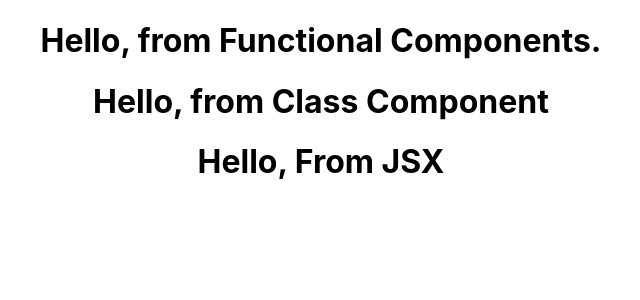
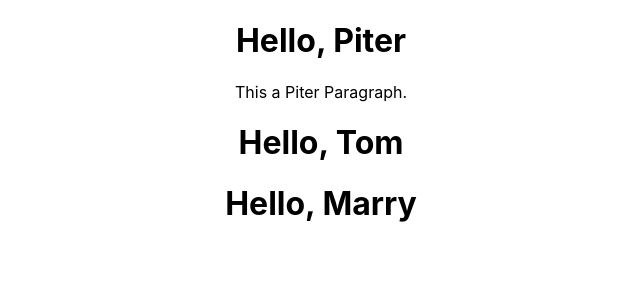
Before and after one commit to Prodip2416/react-exercise, a React (Create React App) app in the folder hello-react/: page / in a window 1280 px wide. Shown: the top 300 px of the page, without its empty margins (319-959 px from the left). Built offline with nearby package versions, Linux system fonts and the light colour scheme.

Commit message:
functional props in react

```diff
--- a/hello-react/src/App.js
+++ b/hello-react/src/App.js
@@ -5,9 +5,10 @@ import Greet from './components/Greet';
 import Welcome from './components/Welcome';
 import Hello from './components/Hello';
 // import FunctionalComponents from './components/FunctionalComponents';
-import {FunctionalComponents} from './components/FunctionalComponents';
-import ClassComponents from './components/ClassComponents';
-import JSX from './components/JSX';
+// import {FunctionalComponents} from './components/FunctionalComponents';
+// import ClassComponents from './components/ClassComponents';
+// import JSX from './components/JSX';
+import FunctionalProps from './components/FunctionalProps';
 
 function App() {
   return (
@@ -15,9 +16,14 @@ function App() {
       {/* <Greet/> */}
       {/* <Welcome/> */}
       {/* <Hello/> */}
-      <FunctionalComponents/>
+      {/* <FunctionalComponents/>
       <ClassComponents/>
-      <JSX/>
+      <JSX/> */}
+      <FunctionalProps name="Piter">
+        <p>This a Piter Paragraph.</p>
+      </FunctionalProps>
+      <FunctionalProps name="Tom"/>
+      <FunctionalProps name="Marry"/>
     </div>
   );
 }
--- /dev/null
+++ b/hello-react/src/components/FunctionalProps.js
@@ -0,0 +1,13 @@
+import React from 'react';
+
+const FunctionalProps = (props) => {
+    return (
+        <div>
+            <h1 className="dummyClass">Hello, {props.name}</h1>
+            {props.children}
+        </div>
+
+    )
+}
+
+export default FunctionalProps;
```
